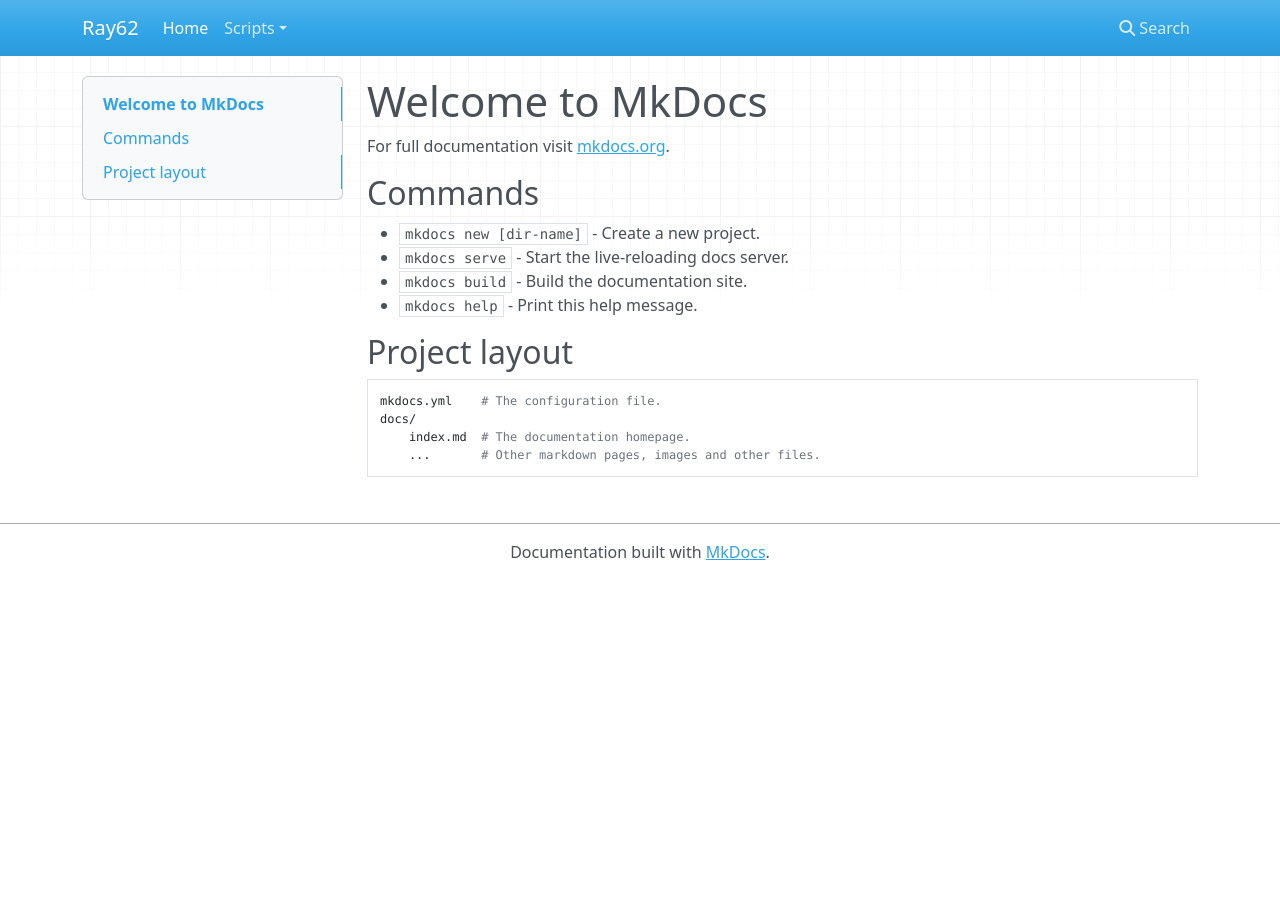
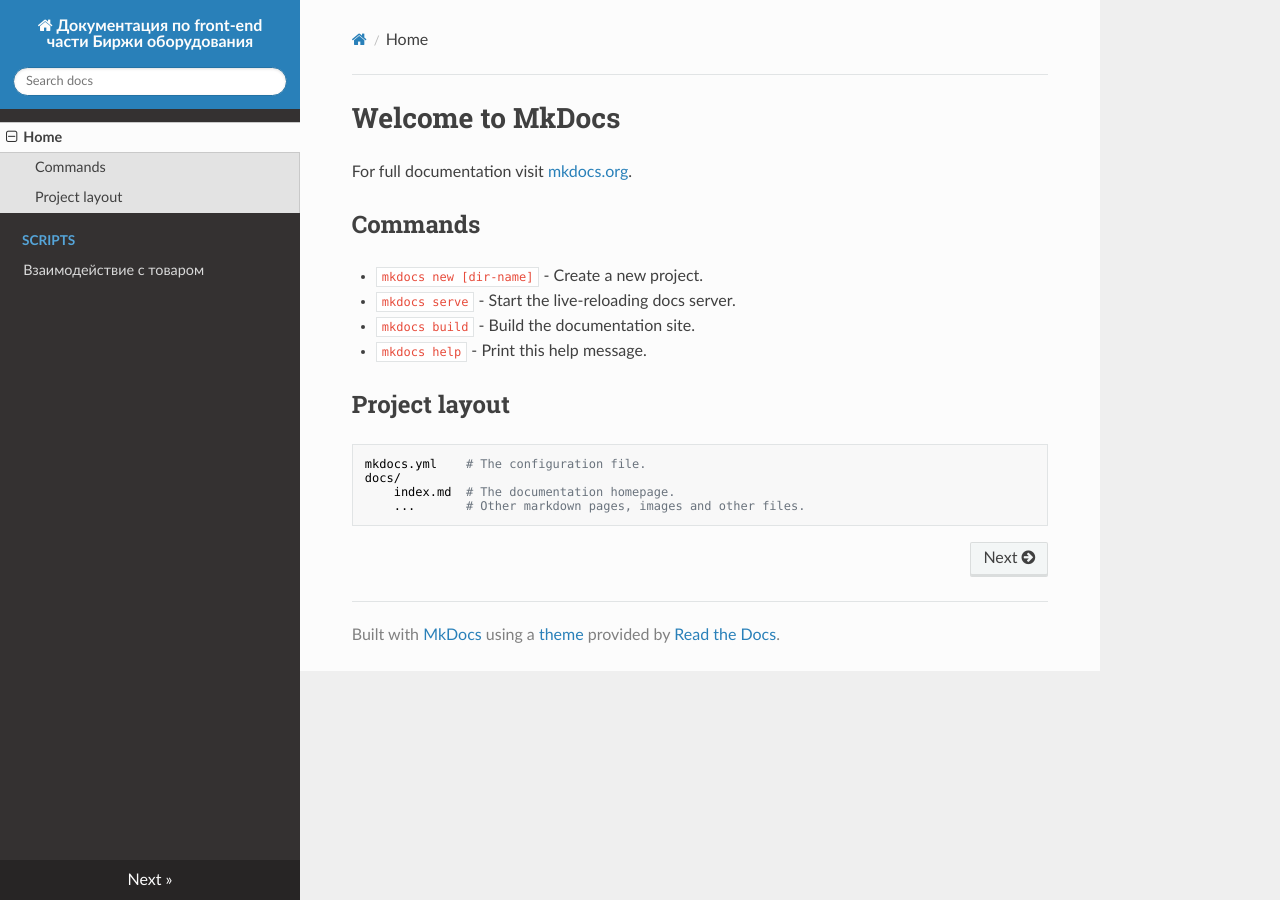
Before and after one commit to StudioPremium/Ray62, an MkDocs documentation site: the page built from docs/index.md, in a window 1280 px wide. Built offline with MkDocs 1.6.1, drawn with Linux system fonts in a browser that asks for light colours; nearby versions of some CDN libraries; old or Windows-style settings are respelled for this version of MkDocs.

Commit message:
example MkDocs

```diff
--- a/mkdocs.yml
+++ b/mkdocs.yml
@@ -1,5 +1,6 @@
-site_name: Ray62
+site_name: Документация по front-end части Биржи оборудования
 pages:
 - Home: 'index.md'
 - Scripts:
-    - 'Взаимодействие с товаром': 'goodsInteraction.md'
+    - 'Взаимодействие с товаром': 'scripts/goodsInteraction.md'
+theme: readthedocs
```
Also changed, not shown: docs/scripts/goodsInteraction.md (added), 1 other file.
